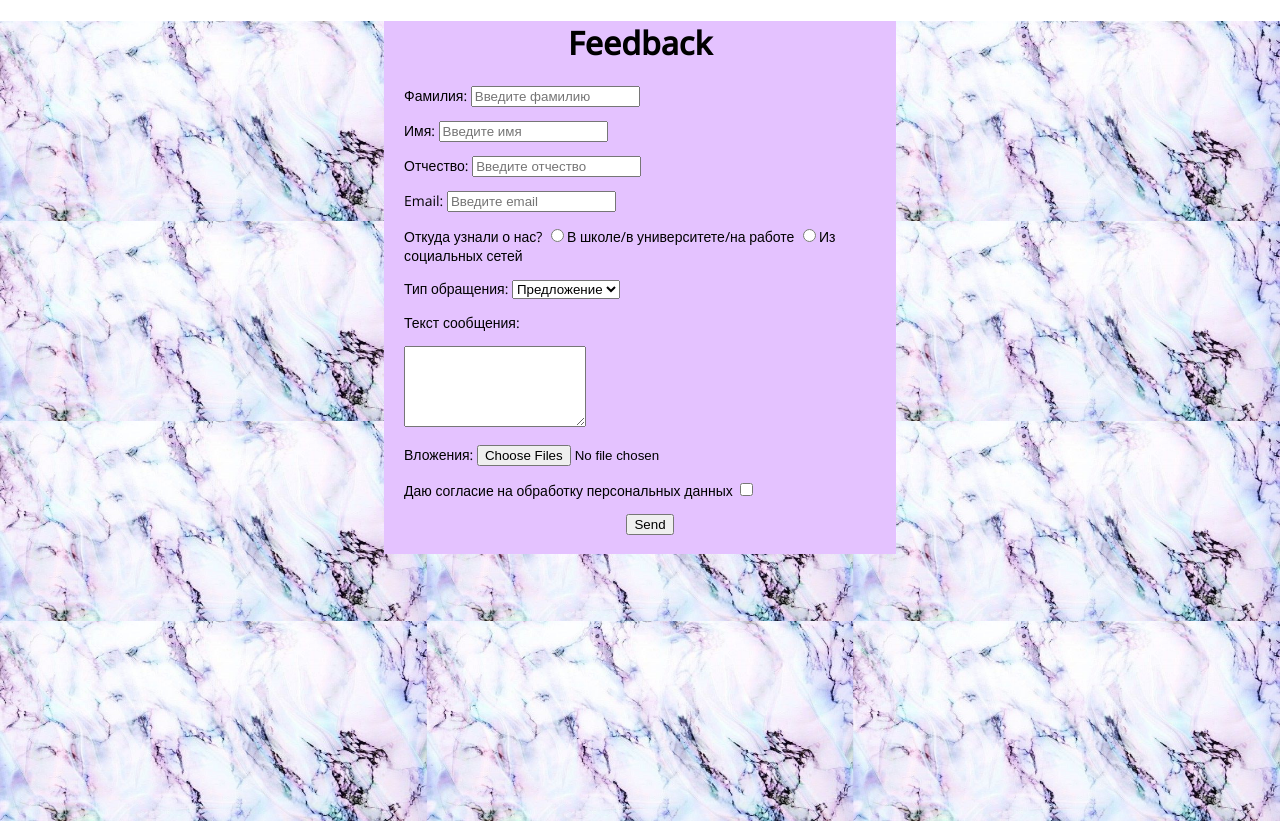
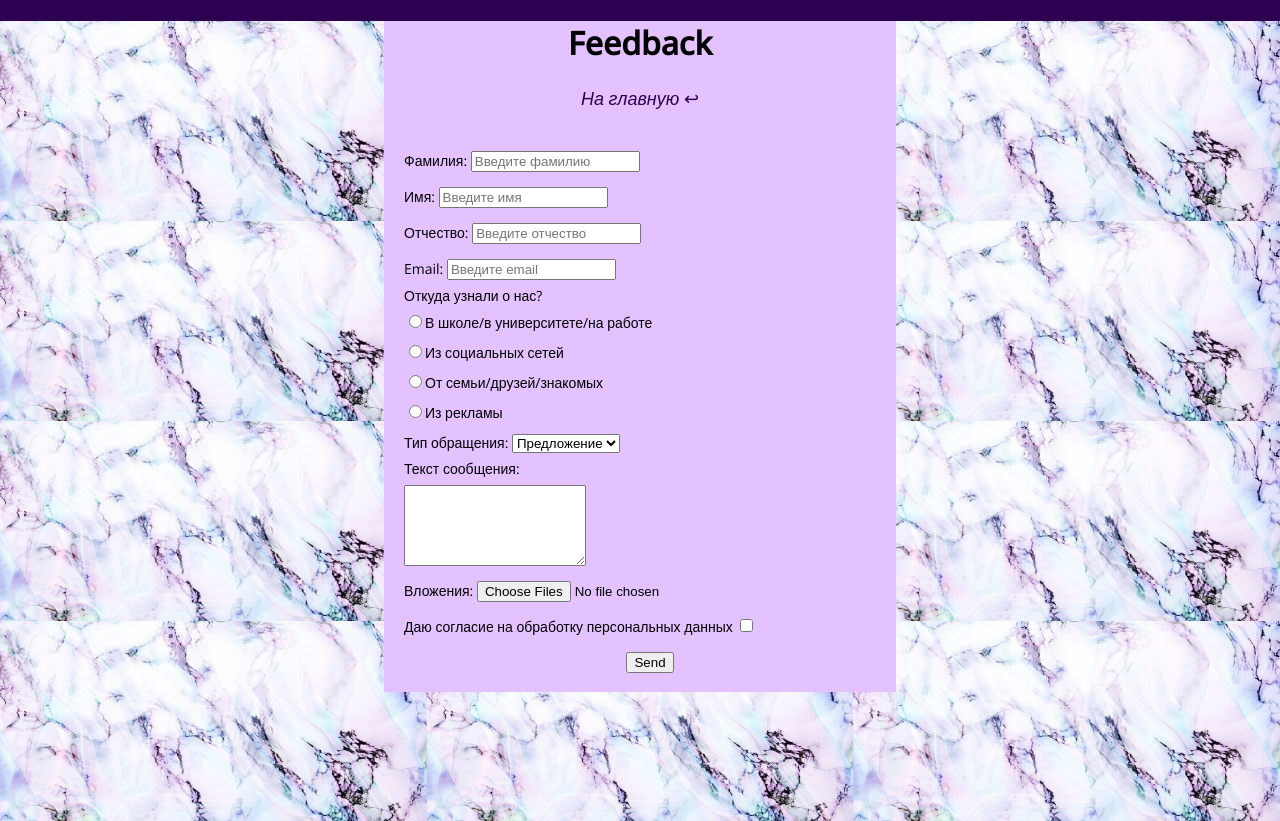
Before and after one commit to AnastasiaBykasova/bykasova-211-361-web-dev-2022-1, a PHP site: page /feedback.html in a window 1280 px wide. Run offline with PHP 8.4, Linux system fonts and the light colour scheme; some web fonts are replaced.

Commit message:
adding a little changes to feedback

```diff
--- a/feedback.html
+++ b/feedback.html
@@ -12,25 +12,32 @@
     <header>
     </header>
     <main>
-        <div class="background-autumn">
+        <div class="background-login">
             <div class="container">
-            <form class="feedback_form" action="" method="post" name="feedback_form">
+            <form class="feedback_form" method="post" name="feedback_form">
                 <h1>Feedback</h1>
+                <p><a class="hp-back" href="index.html"><i>На главную</i> &#8617;</a></p>
                 <div class="elements-fb">
                     <p>Фамилия: <input type="text" name="surname-input"placeholder="Введите фамилию" size="18"/></p>
                     <p>Имя: <input type="text" name="name-input"placeholder="Введите имя" size="18"/></p>
                     <p>Отчество: <input type="text" name="midname-input"placeholder="Введите отчество" size="18"/></p>
                     <p>Email: <input type="email" name="email-input"placeholder="Введите email" size="18"/></p>
-                    <p>Откуда узнали о нас?
-                        <input type="radio" name="type-input">В школе/в университете/на работе
-                        <input type="radio" name="type-input">Из социальных сетей</p>
+                    <div class="from-where">
+                        <p>Откуда узнали о нас? </p>
+                        <p><input type="radio" name="type-input">В школе/в университете/на работе
+                        <p><input type="radio" name="type-input">Из социальных сетей</p>
+                        <p><input type="radio" name="type-input">От семьи/друзей/знакомых</p>
+                        <p><input type="radio" name="type-input">Из рекламы</p>
+                    </div>
                     <p>Тип обращения:
                     <select id="letter-type">
                         <option value=”1”>Предложение</option>
                         <option value=”2”>Жалоба</option>
                     </select></p>
-                    <p>Текст сообщения: </p>
-                    <textarea name="Tell us" rows="5" wrap="soft"></textarea>
+                    <div class="appeal-text">
+                        <p>Текст сообщения: </p>
+                        <textarea name="Tell us" rows="5" wrap="soft"></textarea>
+                    </div>
                     <p>Вложения: <input type="file" name="file-input" multiple></p>
                     <p>Даю согласие на обработку персональных данных <input type="checkbox"/></p>
                     <p><div class="send-button">
--- a/feedback_style.css
+++ b/feedback_style.css
@@ -2,8 +2,9 @@ body {
     margin: 0 0;
     font-family: 'Open Sans', sans-serif;
     overflow: hidden;
+    background-color: #2D0051;
 }
-.background-autumn {
+.background-login {
     padding-top: -10px;
     margin: 0;
     background-image: url(bg_1.jpg);
@@ -15,6 +16,7 @@ body {
 .container {
     margin: 0 30%;
     padding-left: 0px;
+    padding-top: 0px;
     background-color: #e4c2ff;
     background-size: cover;
     width: 40%;
@@ -26,6 +28,18 @@ body {
     padding-left: 20px;
     font-size: 14px;
     padding-bottom: 5px;
+    line-height: 1.5;
+    padding-top: 10px;
+}
+.hp-back {
+    color: #2D0051;
+    text-decoration: none;
+    font-weight: 500;
+    font-size: 18px;
+    text-align: right;
+}
+.from-where, .appeal-text {
+    line-height: 0.3em;
 }
 .send-button {
     text-align: center;
```
